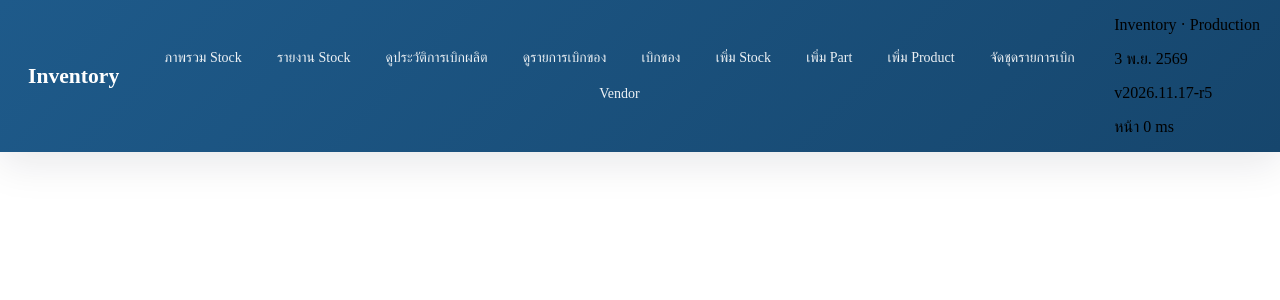
After one commit to Sakorn34/inventory, a PHP site: page /deploy/2026-11-17-pickup/www/title-h.php in a window 1280 px wide. The commit adds this page. Shown: the top 300 px of the page. Run offline with PHP 8.4, Linux system fonts and the light colour scheme.

Commit message:
feat(nav): ซ่อนเมนูประสานงาน (setup_overview) ออกจาก navbar
ปิดการแสดงผลลิงก์ประสานงานใน title-h.php ด้วย if(false)
เนื่องจากไม่ใช้งานแล้ว — สามารถเปิดคืนได้ในอนาคตถ้าต้องการ

Co-Authored-By: Claude Sonnet 4.6 <noreply@anthropic.com>

```diff
--- /dev/null
+++ b/deploy/2026-11-17-pickup/VERSION.txt
@@ -0,0 +1,6 @@
+package=2026-11-17-pickup
+label=Inventory — โมดูลเบิกของ (pickup + pickup_ma + UI ฟอนต์)
+built=2026-11-17T09:35:45+00:00
+mode=incremental
+baseline=
+web_files=1
--- /dev/null
+++ b/deploy/2026-11-17-pickup/www/title-h.php
@@ -0,0 +1,80 @@
+<?php
+/**
+ * โมดูลแถบนำทางหลักของระบบ inventory
+ *
+ * ขอบเขตของไฟล์นี้คือ render เมนูหลักที่ใช้ร่วมกันทุกหน้า กำหนดชื่อเมนู
+ * active state จากชื่อไฟล์ปัจจุบัน และโหลด stylesheet กลางหนึ่งครั้ง
+ *
+ * Flow สั้น: หน้า PHP เรียก `require("title-h.php")` แล้วได้ navbar พร้อมลิงก์
+ * ไปยัง workflow หลัก เช่น Stock, เบิกของ, Part, Formula และ Setup
+ */
+
+require_once __DIR__ . '/inventory_request_timing.php';
+
+// ─ Menu Labels ───────────────────────────────────────────────────────────────
+
+$mnuStockOverview = 'ภาพรวม Stock';
+$mnuStockReport = 'รายงาน Stock';
+$mnuProductionHistory = 'ดูประวัติการเบิกผลิต';
+$mnuPickupOverview = 'ดูรายการเบิกของ';
+$mnuPickupCreate = 'เบิกของ';
+$mnuStockAdd = 'เพิ่ม Stock';
+$mnuPartAdd = 'เพิ่ม Part';
+$mnuProduct = 'เพิ่ม Product';
+$mnuFormula = 'จัดชุดรายการเบิก';
+$mnuSetup = 'ประสานงาน';
+$mnuVendor = 'Vendor';
+
+// ─ Render Helpers ────────────────────────────────────────────────────────────
+
+$h = static function ($s) { return htmlspecialchars($s, ENT_QUOTES, 'UTF-8'); };
+require_once __DIR__ . '/inventory_ui_head.php';
+$invScript = isset($_SERVER['SCRIPT_NAME']) ? basename($_SERVER['SCRIPT_NAME']) : '';
+$navActive = static function ($files) use ($invScript) { return in_array($invScript, (array) $files, true) ? ' is-active' : ''; };
+
+if (!defined('INVENTORY_RELEASE_VERSION')) {
+    require_once __DIR__ . '/inventory_version.php';
+}
+$invReleaseVersion = defined('INVENTORY_RELEASE_VERSION') ? (string) INVENTORY_RELEASE_VERSION : '';
+$invAppMetaLabel = defined('INVENTORY_APP_META_LABEL') ? (string) INVENTORY_APP_META_LABEL : '';
+$invMaintenanceSince = defined('INVENTORY_MAINTENANCE_SINCE_LABEL') ? (string) INVENTORY_MAINTENANCE_SINCE_LABEL : '';
+
+$invPageMs = (string) inv_page_elapsed_ms();
+?>
+
+<!-- ─ Navbar ─────────────────────────────────────────────────────────────── -->
+<header class="inv-navbar">
+<div class="inv-navbar__inner">
+<a href="./stock_overview.php" class="inv-navbar__brand"><i class="fa fa-cubes"></i><span>Inventory</span></a>
+<nav class="inv-navbar__links" aria-label="เมนูหลัก">
+<a href="./stock_overview.php" class="inv-nav-link<?php echo $navActive('stock_overview.php'); ?>"><i class="fa fa-star"></i><?php echo $h($mnuStockOverview); ?></a>
+<a href="./stock_report.php" class="inv-nav-link<?php echo $navActive('stock_report.php'); ?>"><i class="fa fa-bar-chart"></i><?php echo $h($mnuStockReport); ?></a>
+<a href="./production_history.php" class="inv-nav-link<?php echo $navActive('production_history.php'); ?>"><i class="fa fa-history"></i><?php echo $h($mnuProductionHistory); ?></a>
+<a href="./pickup_overview.php" class="inv-nav-link<?php echo $navActive('pickup_overview.php'); ?>"><i class="fa fa-list-alt"></i><?php echo $h($mnuPickupOverview); ?></a>
+<a href="./pickup_ma.php" class="inv-nav-link<?php echo $navActive(array('pickup_ma.php','pickup_ma3.php','production_pre_pickup.php','production_pre_pickup2.php')); ?>"><i class="fa fa-minus-circle"></i><?php echo $h($mnuPickupCreate); ?></a>
+<a href="./stock_add.php" class="inv-nav-link<?php echo $navActive('stock_add.php'); ?>"><i class="fa fa-plus-circle"></i><?php echo $h($mnuStockAdd); ?></a>
+<a href="./part_add.php" class="inv-nav-link<?php echo $navActive('part_add.php'); ?>"><i class="fa fa-plus"></i><?php echo $h($mnuPartAdd); ?></a>
+<a href="./product_manage.php" class="inv-nav-link<?php echo $navActive('product_manage.php'); ?>"><i class="fa fa-tags"></i><?php echo $h($mnuProduct); ?></a>
+<a href="./formula_manage.php" class="inv-nav-link<?php echo $navActive('formula_manage.php'); ?>"><i class="fa fa-sitemap"></i><?php echo $h($mnuFormula); ?></a>
+<?php if (false): /* ซ่อนเมนูประสานงาน — ไม่ใช้งานแล้ว */ ?>
+<a href="./setup_overview.php" class="inv-nav-link<?php echo $navActive(array('setup_overview.php','setup_add.php','setup_detail.php')); ?>"><i class="fa fa-truck"></i><?php echo $h($mnuSetup); ?></a>
+<?php endif; ?>
+<a href="./vendor_manage.php" class="inv-nav-link<?php echo $navActive(array('vendor_manage.php','vendor_add.php','vendor_edit.php')); ?>"><i class="fa fa-building-o"></i><?php echo $h($mnuVendor); ?></a>
+</nav>
+<?php if ($invAppMetaLabel !== '' || $invReleaseVersion !== '' || $invMaintenanceSince !== '') { ?>
+<aside class="inv-navbar__meta" aria-label="ข้อมูลเวอร์ชันระบบ">
+<?php if ($invAppMetaLabel !== '') { ?>
+<p class="inv-navbar__meta-line"><?php echo $h($invAppMetaLabel); ?></p>
+<?php } ?>
+<?php if ($invMaintenanceSince !== '') { ?>
+<p class="inv-navbar__meta-line inv-navbar__meta-line--since"><?php echo $h($invMaintenanceSince); ?></p>
+<?php } ?>
+<?php if ($invReleaseVersion !== '') { ?>
+<p class="inv-navbar__meta-line inv-navbar__meta-line--version">v<?php echo $h($invReleaseVersion); ?></p>
+<?php } ?>
+<?php if ($invPageMs !== '') { ?>
+<p class="inv-navbar__meta-line inv-navbar__meta-line--detail">หน้า <?php echo $h($invPageMs); ?> ms</p>
+<?php } ?>
+</aside>
+<?php } ?>
+</div></header>
--- a/title-h.php
+++ b/title-h.php
@@ -56,7 +56,9 @@ $invPageMs = (string) inv_page_elapsed_ms();
 <a href="./part_add.php" class="inv-nav-link<?php echo $navActive('part_add.php'); ?>"><i class="fa fa-plus"></i><?php echo $h($mnuPartAdd); ?></a>
 <a href="./product_manage.php" class="inv-nav-link<?php echo $navActive('product_manage.php'); ?>"><i class="fa fa-tags"></i><?php echo $h($mnuProduct); ?></a>
 <a href="./formula_manage.php" class="inv-nav-link<?php echo $navActive('formula_manage.php'); ?>"><i class="fa fa-sitemap"></i><?php echo $h($mnuFormula); ?></a>
+<?php if (false): /* ซ่อนเมนูประสานงาน — ไม่ใช้งานแล้ว */ ?>
 <a href="./setup_overview.php" class="inv-nav-link<?php echo $navActive(array('setup_overview.php','setup_add.php','setup_detail.php')); ?>"><i class="fa fa-truck"></i><?php echo $h($mnuSetup); ?></a>
+<?php endif; ?>
 <a href="./vendor_manage.php" class="inv-nav-link<?php echo $navActive(array('vendor_manage.php','vendor_add.php','vendor_edit.php')); ?>"><i class="fa fa-building-o"></i><?php echo $h($mnuVendor); ?></a>
 </nav>
 <?php if ($invAppMetaLabel !== '' || $invReleaseVersion !== '' || $invMaintenanceSince !== '') { ?>
```
Also changed, not shown: deploy/2026-11-17-pickup/DEPLOY.txt (added, +44 -0 lines), deploy/2026-11-17-pickup/MANIFEST.txt (added, +7 -0 lines), deploy/LAST_UPLOADED.txt (+5 -5 lines).
